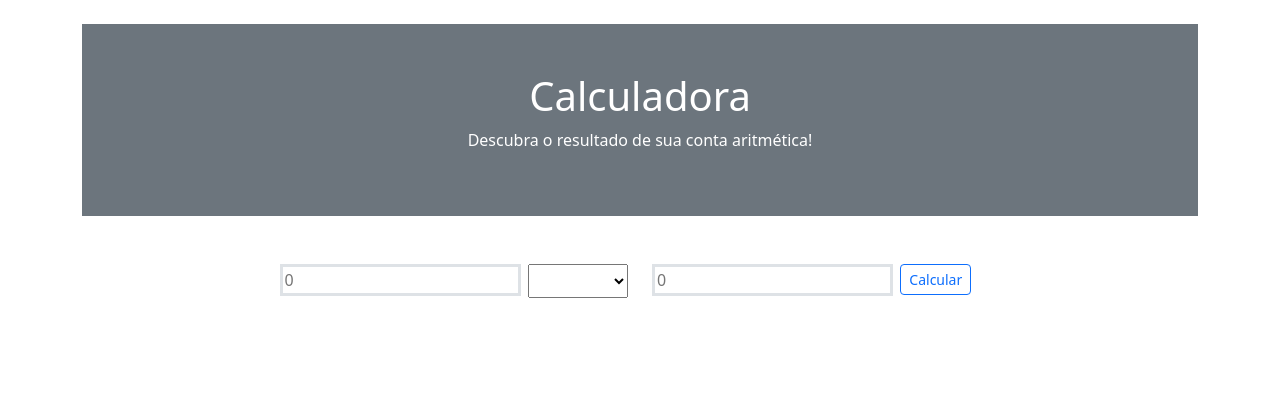
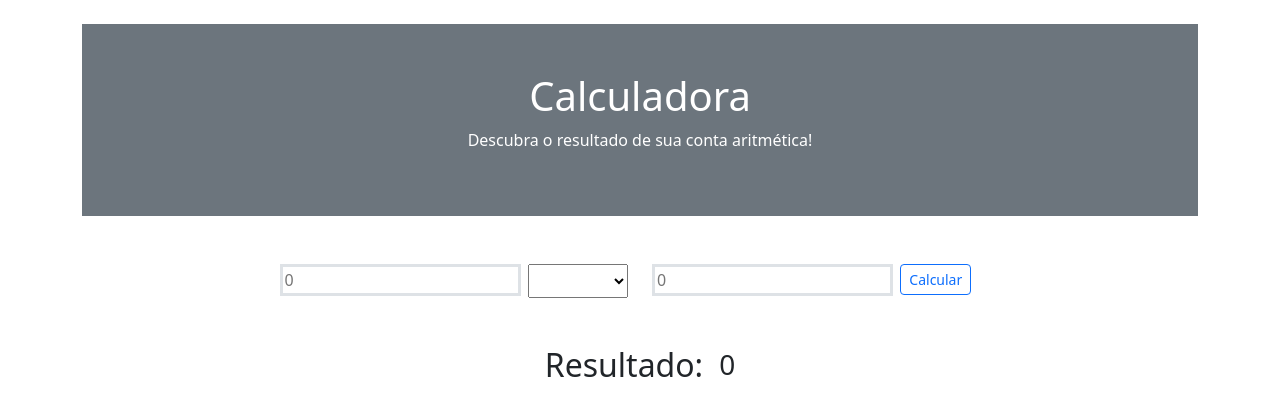
Before and after one commit to JoannEmawodia/calculadora_aritmetica, a Vue app: page / in a window 1280 px wide. Shown: the top 416 px of the page. Built offline with nearby package versions, Linux system fonts and the light colour scheme.

Commit message:
finalizando estrutura do resultado

```diff
--- a/src/App.vue
+++ b/src/App.vue
@@ -30,6 +30,12 @@
       </div>
     </div>
   </form>
+  <section>
+    <div class="d-flex justify-content-center align-items-center mt-5">
+      <h2>Resultado: </h2>
+      <h3 class="ms-3">0</h3>
+    </div>
+  </section>
 
 
   </div>
```
